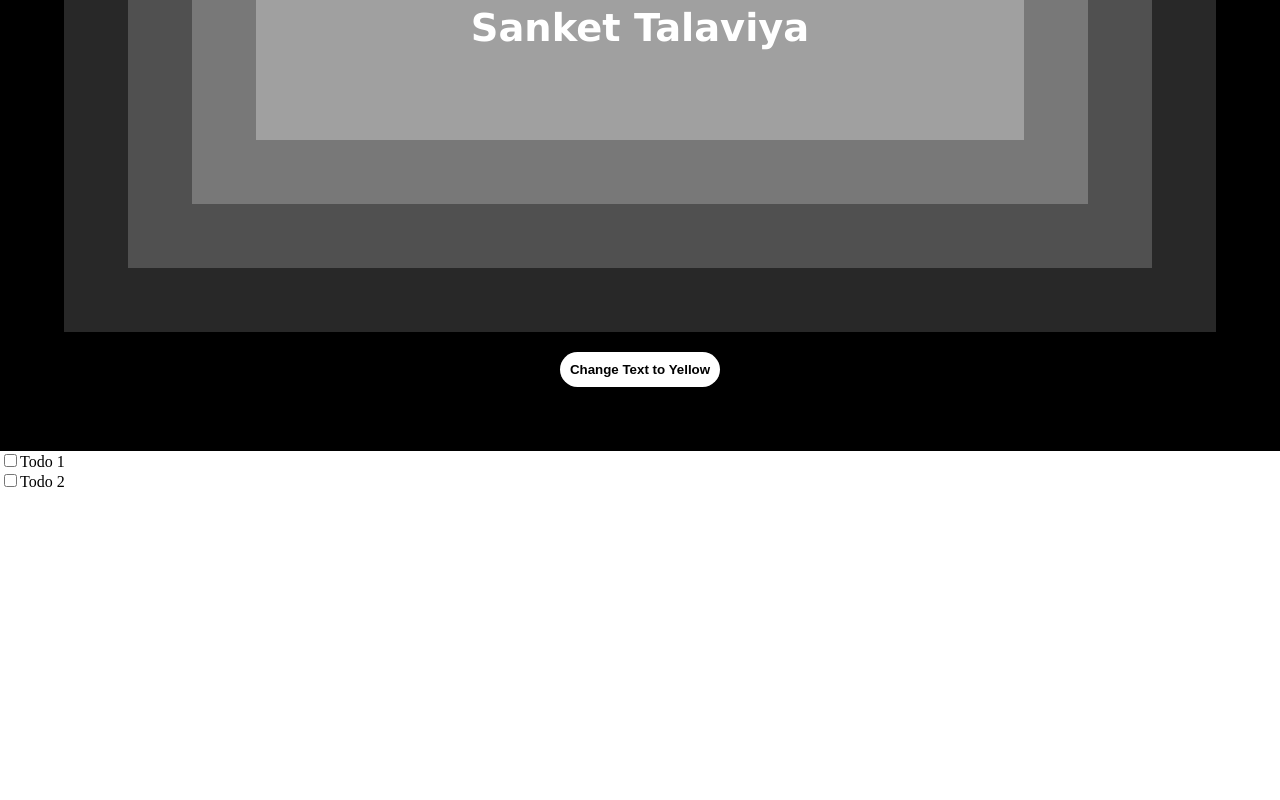
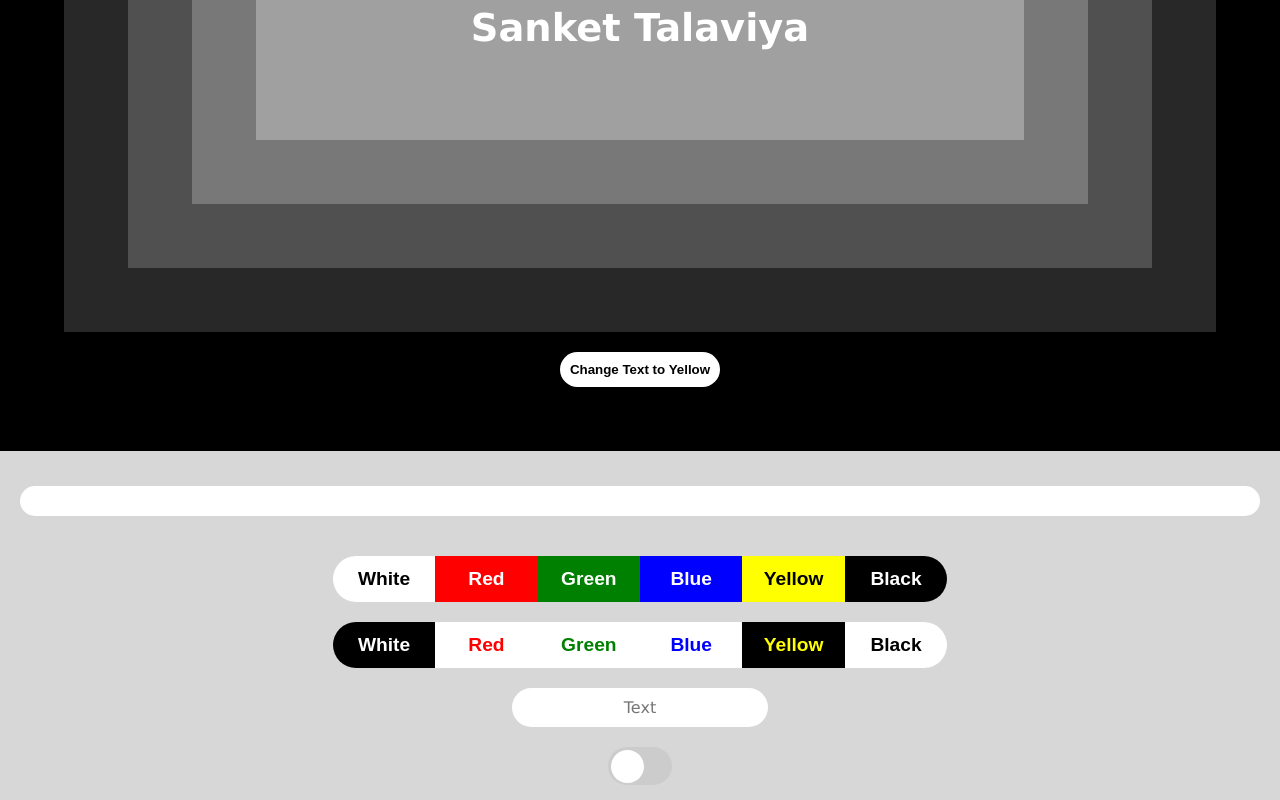
Before and after one commit to Sanket4450/React, a React (Create React App) app in the folder first/: page / in a window 1280 px wide. Shown: the part 2746-3546 px from the top of the page. Before the commit the page ends 3237 px from the top, so only its background shows below. Built offline with nearby package versions, Linux system fonts and the light colour scheme.

Commit message:
added memo & useCallback hook

```diff
--- a/first/src/App.js
+++ b/first/src/App.js
@@ -4,7 +4,7 @@ import { User } from './components/User'
 import { MyForm } from './components/Form'
 import { Accordion } from './components/Accordion'
 import { Profile } from './components/Profile'
-import { Todos } from './components/Todo'
+import { Text } from './components/Text'
 
 export default function App() {
     return (
@@ -17,7 +17,7 @@ export default function App() {
             <MyForm />
             <Accordion />
             <Profile />
-            <Todos />
+            <Text />
         </>
     )
 }
--- a/first/src/components/Profile.js
+++ b/first/src/components/Profile.js
@@ -7,7 +7,7 @@ export function Profile() {
     const [user] = useState('Sanket Talaviya')
     const profileRef = useRef(null)
 
-    function abc() {
+    function changeTextToYellow() {
         profileRef.current.style.color = 'yellow' // perform any JS DOM action to the reference element
     }
 
@@ -17,7 +17,7 @@ export function Profile() {
                 <h1>Profile</h1>
                 <h1>{user}</h1>
                 <Component1 user={user} />
-                <button className='change-text-button' onClick={abc}>Change Text to Yellow</button>
+                <button className='change-text-button' onClick={changeTextToYellow}>Change Text to Yellow</button>
             </div>
         </ProfileContext.Provider>
     )
--- /dev/null
+++ b/first/src/components/Text.css
@@ -0,0 +1,113 @@
+.apple {
+    padding: 15px 0;
+}
+
+.button-set {
+    display: flex;
+    justify-content: center;
+}
+
+.color-button {
+    color: white;
+    width: 8vw;
+    font-size: 1.5vw;
+    font-weight: bold;
+    border: none;
+    padding: 12px 0;
+    margin-top: 20px;
+}
+
+.color-button:hover {
+    cursor: pointer;
+}
+
+#text-field {
+    background-color: white;
+    width: 20vw;
+    margin: 20px auto;
+    border: none;
+    padding: 10px 0;
+    text-align: center;
+    font-family: Verdana;
+    font-size: 100%;
+    border-radius: 30px;
+    display: flex;
+    justify-content: center;
+}
+
+#text-field:focus {
+    outline: none;
+    width: 50vw;
+    transition-duration: 1s;
+}
+
+.text-field {
+    font-weight: bolder;
+    font-family: Verdana;
+    padding: 15px 30px;
+    margin: 20px;
+    border-radius: 30px;
+    font-size: 2vw;
+    text-align: center;
+    overflow: auto;
+}
+
+.switch {
+    position: relative;
+    display: inline-block;
+    width: 5vw;
+    height: 3vw;
+    left: 47.5vw;
+}
+
+.switch input {
+    opacity: 0;
+    width: 0;
+    height: 0;
+}
+
+.slider {
+    position: absolute;
+    cursor: pointer;
+    top: 0;
+    left: 0;
+    right: 0;
+    bottom: 0;
+    background-color: #ccc;
+    -webkit-transition: .4s;
+    transition: .4s;
+}
+
+.slider:before {
+    position: absolute;
+    content: "";
+    height: 2.6vw;
+    width: 2.6vw;
+    left: 0.2vw;
+    bottom: 0.2vw;
+    background-color: white;
+    -webkit-transition: .4s;
+    transition: .4s;
+}
+
+input:checked+.slider {
+    background-color: #2196F3;
+}
+
+input:focus+.slider {
+    box-shadow: 0 0 1px #2196F3;
+}
+
+input:checked+.slider:before {
+    -webkit-transform: translateX(26px);
+    -ms-transform: translateX(26px);
+    transform: translateX(1.95vw);
+}
+
+.slider.round {
+    border-radius: 34px;
+}
+
+.slider.round:before {
+    border-radius: 50%;
+}
--- /dev/null
+++ b/first/src/components/Text.js
@@ -0,0 +1,65 @@
+import React, { useEffect, useState, memo, useCallback } from 'react'
+import './Text.css'
+
+export function Text() {
+    const [text, setText] = useState('')
+    const [bgColor, setBgColor] = useState('white')
+    const [color, setColor] = useState('black')
+    const [isChecked, setIsChecked] = useState(false)
+
+    function handleFieldChange(event) {
+        const value = event.target.value
+        setText(value)
+    }
+
+    const handleToggle = useCallback(() => {
+        setIsChecked(isChecked => !isChecked)
+    }, [isChecked])
+
+    return (
+        <div className='apple' style={isChecked ? { backgroundColor: '#323232' } : { backgroundColor: '#D7D7D7' }}>
+            <TextField text={text} backgroundColor={bgColor} color={color} />
+            <div className='button-set'>
+                <button className='color-button' onClick={() => setBgColor('white')} style={{ backgroundColor: 'white', color: 'black', borderRadius: '30px 0 0 30px' }}>White</button>
+                <button className='color-button' onClick={() => setBgColor('red')} style={{ backgroundColor: 'red' }}>Red</button>
+                <button className='color-button' onClick={() => setBgColor('green')} style={{ backgroundColor: 'green' }}>Green</button>
+                <button className='color-button' onClick={() => setBgColor('blue')} style={{ backgroundColor: 'blue' }}>Blue</button>
+                <button className='color-button' onClick={() => setBgColor('yellow')} style={{ backgroundColor: 'yellow', color: 'black' }}>Yellow</button>
+                <button className='color-button' onClick={() => setBgColor('black')} style={{ backgroundColor: 'black', borderRadius: '0 30px 30px 0' }}>Black</button>
+            </div>
+            <div className='button-set'>
+                <button className='color-button' onClick={() => setColor('white')} style={{ backgroundColor: 'black', color: 'white', borderRadius: '30px 0 0 30px' }}>White</button>
+                <button className='color-button' onClick={() => setColor('red')} style={{ backgroundColor: 'white', color: 'red' }}>Red</button>
+                <button className='color-button' onClick={() => setColor('green')} style={{ backgroundColor: 'white', color: 'green', }}>Green</button>
+                <button className='color-button' onClick={() => setColor('blue')} style={{ backgroundColor: 'white', color: 'blue', }}>Blue</button>
+                <button className='color-button' onClick={() => setColor('yellow')} style={{ backgroundColor: 'black', color: 'yellow' }}>Yellow</button>
+                <button className='color-button' onClick={() => setColor('black')} style={{ backgroundColor: 'white', color: 'black', borderRadius: '0 30px 30px 0' }}>Black</button>
+            </div>
+            <input type='text' id='text-field' value={text} placeholder='Text' onChange={handleFieldChange} />
+            <ToggleSwitch isChecked={isChecked} handleToggle={handleToggle} />
+        </div>
+    )
+}
+
+const TextField = memo(({ text, backgroundColor, color }) => {
+    useEffect(() => {
+        console.log('TextField component updated')
+    })
+
+    return (
+        <div className='text-field' style={{ backgroundColor, color }}>{text}</div>
+    )
+})
+
+const ToggleSwitch = memo(({ isChecked, handleToggle }) => {
+    useEffect(() => {
+        console.log('ToggleSwitch component updated')
+    })
+
+    return (
+        <label class="switch">
+            <input type="checkbox" checked={isChecked} onChange={handleToggle} />
+            <span class="slider round"></span>
+        </label>
+    )
+})
--- a/first/src/components/Todo.js
+++ /dev/null
@@ -1,55 +0,0 @@
-import { useReducer } from "react";
-import ReactDOM from "react-dom/client";
-
-const initialTodos = [
-    {
-        id: 1,
-        title: "Todo 1",
-        complete: false,
-    },
-    {
-        id: 2,
-        title: "Todo 2",
-        complete: false,
-    },
-];
-
-const reducer = (state, action) => {
-    switch (action.type) {
-        case "COMPLETE":
-            return state.map((todo) => {
-                if (todo.id === action.id) {
-                    return { ...todo, complete: !todo.complete };
-                } else {
-                    return todo;
-                }
-            });
-        default:
-            return state;
-    }
-};
-
-export function Todos() {
-    const [todos, dispatch] = useReducer(reducer, initialTodos);
-
-    const handleComplete = (todo) => {
-        dispatch({ type: "COMPLETE", id: todo.id });
-    };
-
-    return (
-        <>
-            {todos.map((todo) => (
-                <div key={todo.id}>
-                    <label>
-                        <input
-                            type="checkbox"
-                            checked={todo.complete}
-                            onChange={() => handleComplete(todo)}
-                        />
-                        {todo.title}
-                    </label>
-                </div>
-            ))}
-        </>
-    );
-}
--- a/first/src/components/User.js
+++ b/first/src/components/User.js
@@ -1,16 +1,10 @@
-import { useEffect, useState } from "react";
+import { useState } from "react";
 import { users } from "../data/users";
 import "./User.css"
 import { setCursorPointer } from '../utils/pointer'
 
 export function User() {
     const [user, setUser] = useState(users[0])
-
-    useEffect(() => {
-        return () => {
-            console.log('Component unmounted')
-        }
-    })
 
     const incrementAge = () => {
         setUser({
```
